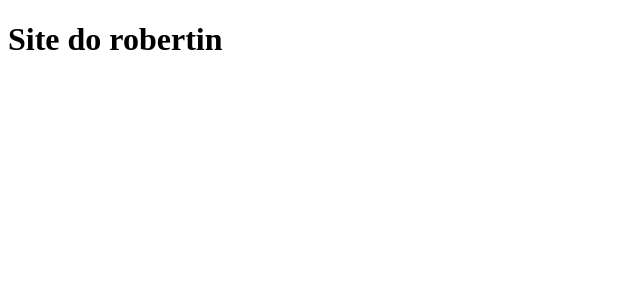
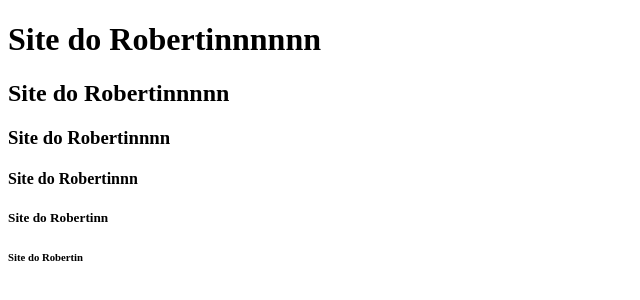
Before and after one commit to Henr7quee/1mdberto, a plain HTML site: page index.html in a window 1280 px wide. Shown: the whole page, without its empty margins (0-640 px from the left). Drawn offline with Linux system fonts and the light colour scheme.

Commit message:
ultima atualização

```diff
--- a/index.html
+++ b/index.html
@@ -7,7 +7,12 @@
 </head>
 <body>
 
-    <h1>Site do robertin</h1>
+    <h1>Site do Robertinnnnnn</h1>
+    <h2>Site do Robertinnnnn</h2>
+    <h3>Site do Robertinnnn</h3>
+    <h4>Site do Robertinnn</h4>
+    <h5>Site do Robertinn</h5>
+    <h6>Site do Robertin</h6>
 
 </body>
 </html>
```
